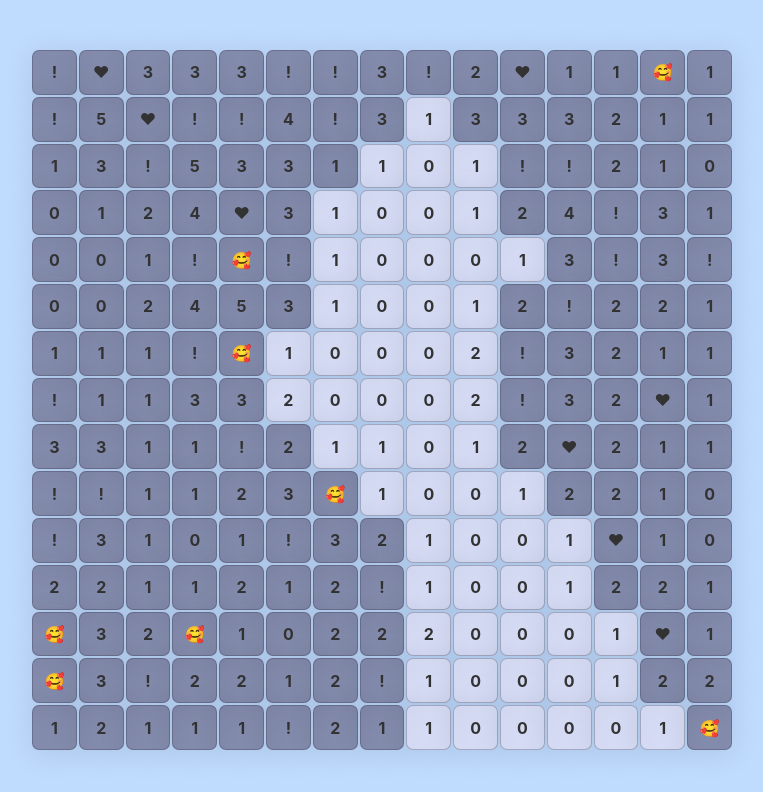
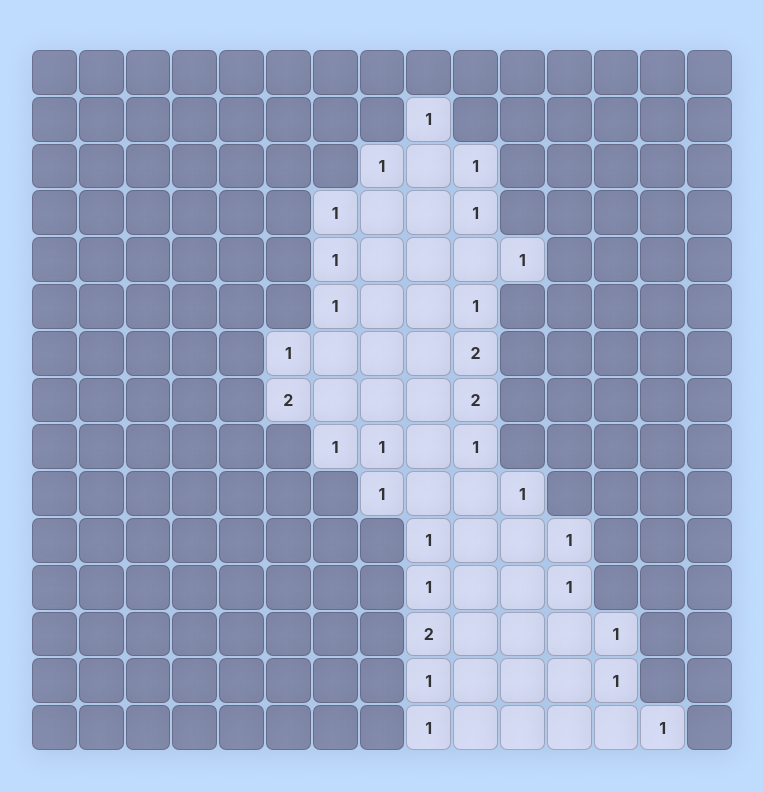
Before and after one commit to r-4bb1t/minesweeper, a Next.js app: page / in a window 1280 px wide. Shown: the top 792 px of the page, without its empty margins (258-1021 px from the left). Built offline with nearby package versions, Linux system fonts and the light colour scheme; a web font is replaced by a local one.

Commit message:
debug mode off

```diff
--- a/pages/index.tsx
+++ b/pages/index.tsx
@@ -243,7 +243,7 @@ const Home: NextPage = () => {
                 ${mo[i][j] && cell === 1 && "mine-cell"}
                 ${mo[i][j] && cell === 2 && "item-cell"}
                 ${mo[i][j] && cell === 3 && "ally-cell"}
-                ${(!mo[i][j] || (cell === 0 && ms[i][j].count === 0)) && "_text-transparent"}
+                ${(!mo[i][j] || (cell === 0 && ms[i][j].count === 0)) && "text-transparent"}
                 `}
                   style={{ animationDelay: `${(i + j) / 10}s` }}
                   onContextMenu={(e) => {
@@ -255,8 +255,8 @@ const Home: NextPage = () => {
                     open(i, j);
                   }}
                 >
-                  {[ms[i][j].count, "!", "♥", "🥰"][cell]}
-                  {/*  {mo[i][j] ? [ms[i][j].count, "!", "♥", "🥰"][cell] : "."} */}
+                  {/* {[ms[i][j].count, "!", "♥", "🥰"][cell]} */}
+                  {mo[i][j] ? [ms[i][j].count, "!", "♥", "🥰"][cell] : "."}
                 </div>
                 {!mo[i][j] && mm[i][j] > 0 && (
                   <div className="w-full h-full absolute top-0 left-0 flex items-center justify-center pointer-events-none">
```
